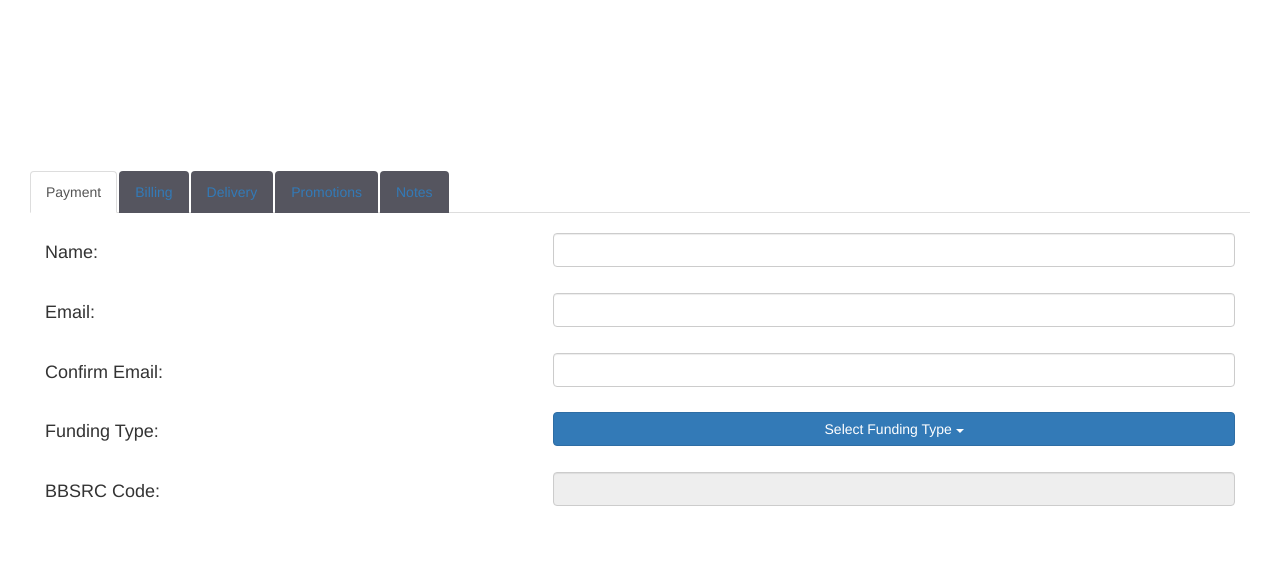
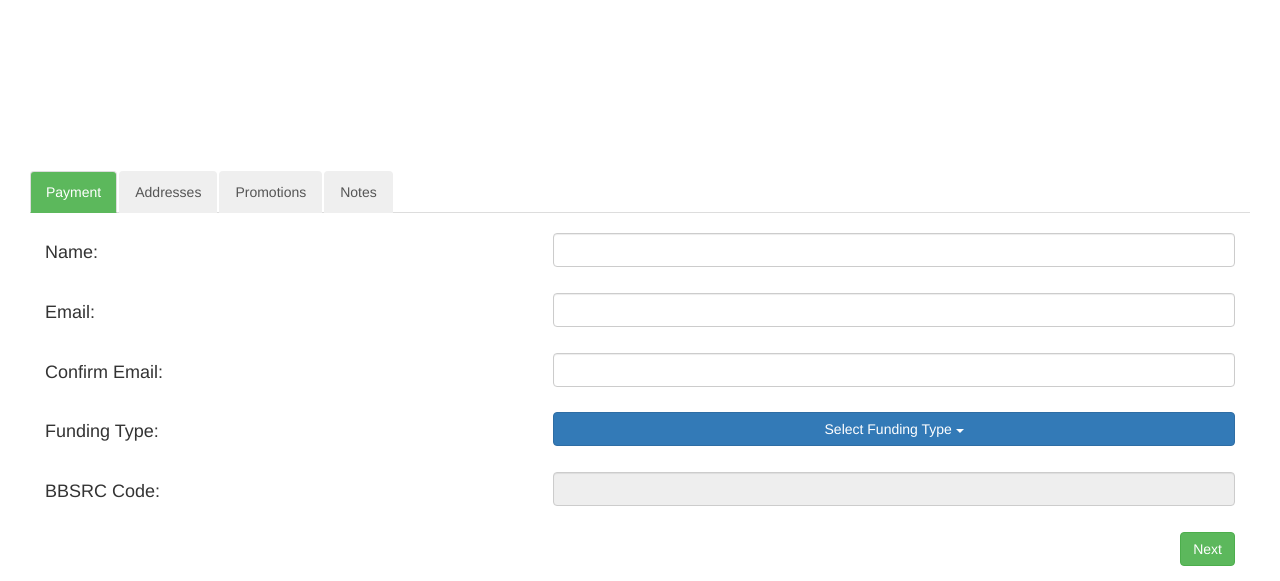
Before and after one commit to MicrobesNG/StrainArchive, a Django app: template cart/templates/cart/checkout.html in a window 1280 px wide. Shown: the part 266-847 px from the top of the page. Before the commit the page ends 772 px from the top, so only its background shows below. Run offline with Django 3.2, Linux system fonts and the light colour scheme; tables that the repository leaves empty hold one stand-in row (values such as "Sample post"); the template is opened without the code that fills it: values that come from a table or form of the project are taken from there, most other values are stand-ins (such as "Sample title", 1, 10 or a date in 2020); some libraries are stand-ins or nearby versions.

Commit message:
work on checkout tab procession

```diff
--- a/cart/static/css/checkout.css
+++ b/cart/static/css/checkout.css
@@ -56,6 +56,22 @@
     white-space: pre-wrap;
 }
 
-.disabledTabSelector {
-    background-color: #55555f;
+.disabledSelector {
+    background-color: #efefef;
+    color: #555555;
 }
+
+.activeSelector {
+    background-color: #5cb85c !important;
+    color: #ffffff !important;
+}
+
+.completeSelector {
+    background-color: #a2d8a2 !important;
+    color: #e8e8e8 !important;
+}
+
+.nextButton {
+    margin-right: 15px;
+    margin-bottom: 15px;
+}
--- /dev/null
+++ b/cart/static/js/checkoutProgression.js
@@ -0,0 +1,28 @@
+
+var CHECKOUT_FRAMES = [
+    "paymentDetailsTab",
+    "addressTab",
+    "promotionsTab",
+    "notesTab"
+];
+
+function validatePaymentDetails() {
+
+    return true;
+
+}
+
+
+$(document).ready(function() {
+
+    $(".nextButton").click(function() {
+        if (validatePaymentDetails) {
+            var nextId = $(this).parents('.tab-pane').next().attr("id");
+            $('[href="#'+nextId+'"]').tab('show');
+        } else {
+            // display an error modal
+        }
+
+    });
+
+});
--- a/cart/templates/cart/checkout.html
+++ b/cart/templates/cart/checkout.html
@@ -9,6 +9,7 @@
 {% block extra_js_files %}
 <script type="text/javascript" src="{% static 'js/validation.js' %}"></script>
 <script type="text/javascript" src="{% static 'js/checkout.js' %}"></script>
+<script type="text/javascript" src="{% static 'js/checkoutProgression.js' %}"></script>
 {% endblock %}
 
 {% block header_text %}
@@ -53,11 +54,10 @@
     </div>
     <div class="col-md-12">
         <ul class="nav nav-tabs">
-            <li class="active"><a data-toggle="tab" href="#paymentDetailsTab">Payment</a></li>
-            <li><a class="disabledTabSelector" data-toggle="tab" href="#billingAddressTab">Billing</a></li>
-            <li><a class="disabledTabSelector" data-toggle="tab" href="#deliveryAddressTab">Delivery</a></li>
-            <li><a class="disabledTabSelector" data-toggle="tab" href="#promotionsTab">Promotions</a></li>
-            <li><a class="disabledTabSelector" data-toggle="tab" href="#notesTab">Notes</a></li>
+            <li class="active"><a class="activeSelector" href="#paymentDetailsTab">Payment</a></li>
+            <li><a class="disabledSelector" href="#addressTab">Addresses</a></li>
+            <li><a class="disabledSelector" href="#promotionsTab">Promotions</a></li>
+            <li><a class="disabledSelector" href="#notesTab">Notes</a></li>
         </ul>
     </div>
     <div class="tab-content">
@@ -122,11 +122,35 @@
                     <input type="text" class="form-control" id="bbsrcCodeInput">
                 </div>
             </div>
-
+            <div class="col-md-12" align="right">
+                <br>
+                <button type="button" class="btn btn-success nextButton" id="frame_0">Next</button>
+            </div>
         </div>
-        <div id="billingAddressTab" class="tab-pane fade">
-        </div>
-        <div id="deliveryAddressTab" class="tab-pane fade">
+        <div id="addressTab" class="tab-pane fade">
+            <div class="col-md-12"><br></div>
+            <div class="col-md-12">
+                <div class="col-md-6">
+                    <h4><b>Billing</b> Address:</h4>
+                </div>
+                <div class="col-md-6">
+                    <textarea class="form-control addressInput" rows="10" cols="20" id="billingAddressInput"></textarea>
+                </div>
+            </div>
+            <div class="col-md-12"><br></div>
+            <div class="col-md-12">
+                <div class="col-md-6">
+                    <h4><b>Delivery</b> Address:</h4>
+                </div>
+                <div class="col-md-6">
+                    <textarea class="form-control addressInput" rows="10" cols="20" id="deliveryAddressInput"></textarea>
+                </div>
+            </div>
+            <div class="col-md-12"><br></div>
+            <div class="col-md-12" align="right">
+                <br>
+                <button type="button" class="btn btn-success nextButton"id="frame_1">Next</button>
+            </div>
         </div>
     </div>
 {% endblock %}
```
